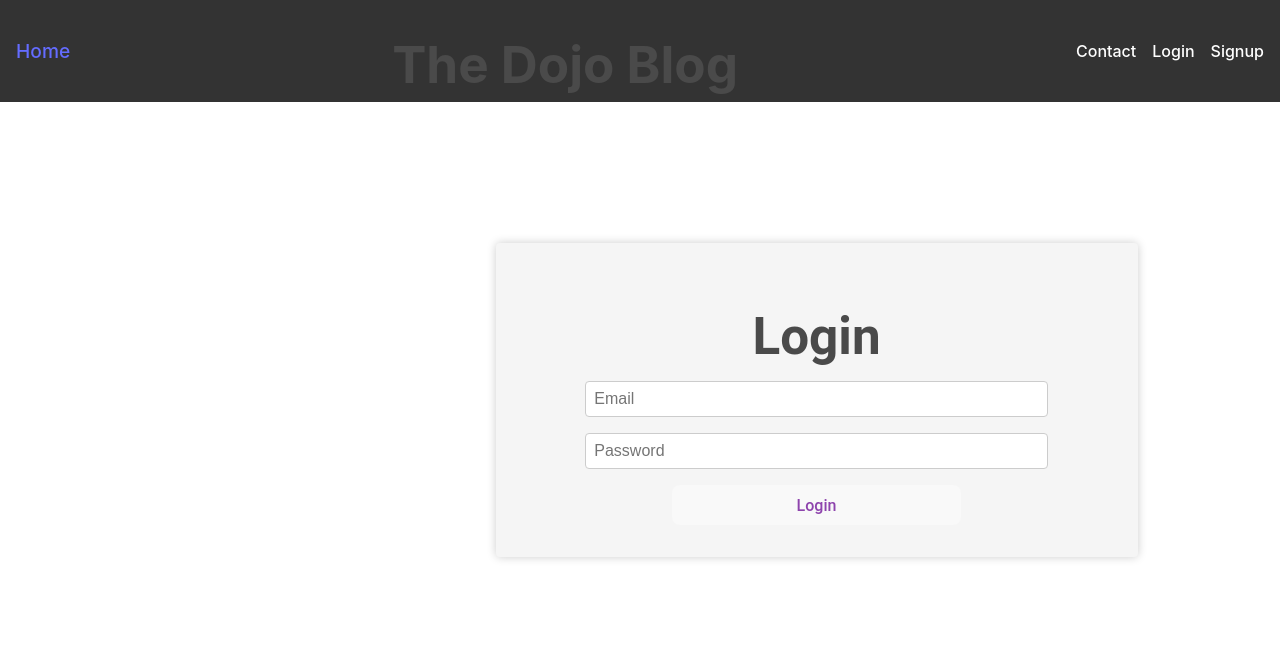
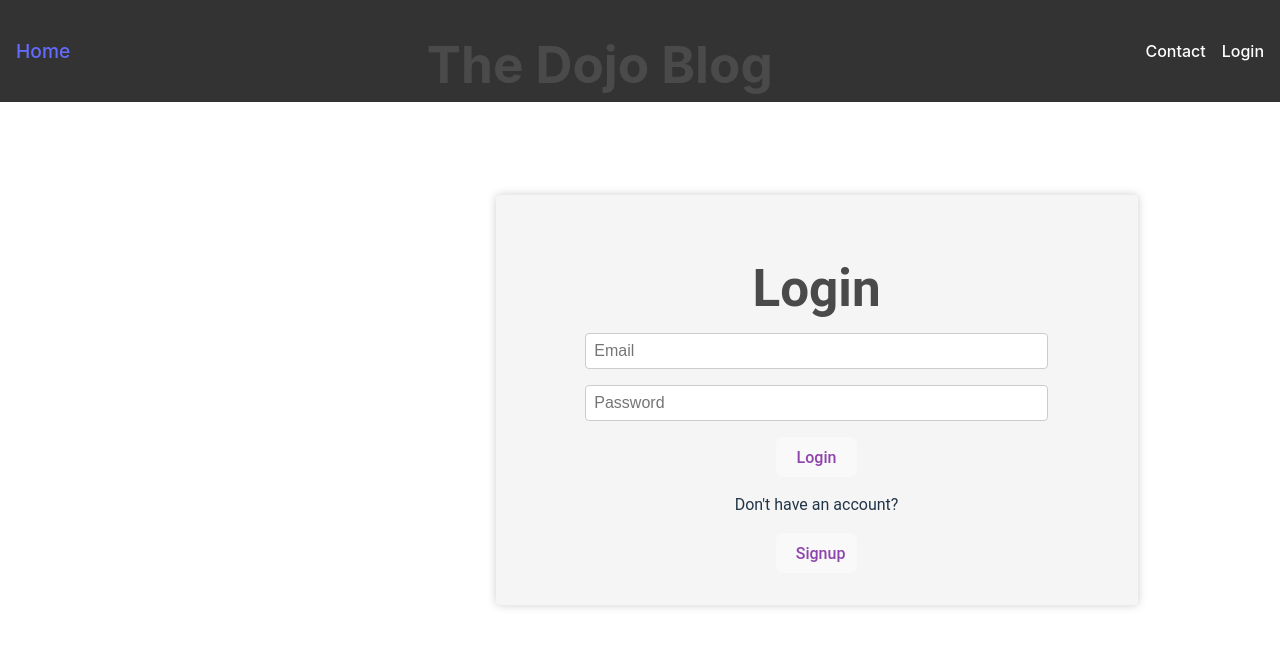
Before and after one commit to ArifHoss/blog_frontend, a React (Vite) app: page /login in a window 1280 px wide. Shown: the top 646 px of the page. Built offline with nearby package versions, Linux system fonts and the light colour scheme.

Commit message:
added signup button beside signin

```diff
--- a/src/components/Login/Login.jsx
+++ b/src/components/Login/Login.jsx
@@ -1,17 +1,26 @@
 // eslint-disable-next-line no-unused-vars
-import React, { useState } from 'react';
+import React, {useState} from 'react';
 import './Login.css';
 import Profile from '../Profile/Profile.jsx';
 import {loginUser} from "../Api/userApi.jsx";
 import {useNavigate} from "react-router-dom";
+import Signup from "../pages/Signup.jsx";
+
+function handleSignup() {
+    console.log('Signup');
+    // eslint-disable-next-line no-undef
+    return <Signup/>;
+}
+
 
 // eslint-disable-next-line react/prop-types
-const Login = ({ token, setToken, user, setUser, loggedIn, setLoggedIn }) => {
+const Login = ({token, setToken, user, setUser, loggedIn, setLoggedIn}) => {
     const [email, setEmail] = useState('');
     const [password, setPassword] = useState('');
     //const [loggedIn, setLoggedIn] = useState(false);
 
     const navigate = useNavigate();
+
     async function handleLogin() {
         try {
             const response = await loginUser(email, password);
@@ -47,13 +56,18 @@ const Login = ({ token, setToken, user, setUser, loggedIn, setLoggedIn }) => {
                         value={password}
                         onChange={(e) => setPassword(e.target.value)}
                     />
-                    <button onClick={handleLogin}>Login</button>
+                    <div>
+                        <button onClick={handleLogin}>Login</button>
+                        {/* eslint-disable-next-line react/no-unescaped-entities */}
+                        <p>Don't have an account?</p>
+                        <button onClick={handleSignup}>Signup</button>
+                    </div>
                 </>
             ) : (
                 <div>
                     {/* Use the UserDetails component to display the user details */}
                     {token && (
-                        <Profile token={token} user={JSON.parse(user)} />
+                        <Profile token={token} user={JSON.parse(user)}/>
                     )}
                 </div>
             )}
--- a/src/components/Navbar/Navbar.jsx
+++ b/src/components/Navbar/Navbar.jsx
@@ -26,7 +26,7 @@ const Navbar = ({loggedIn,onLogout}) => {
                     {!loggedIn && (
                         <>
                             <li><Link to="/login">Login</Link></li>
-                            <li><Link to="/signup">Signup</Link></li>
+                            {/*<li><Link to="/signup">Signup</Link></li>*/}
                         </>
                     )}
                     {loggedIn && (
```
